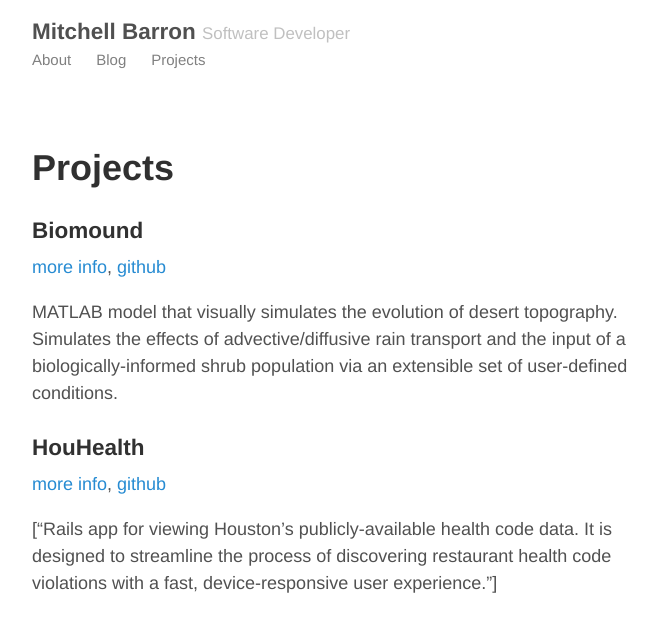
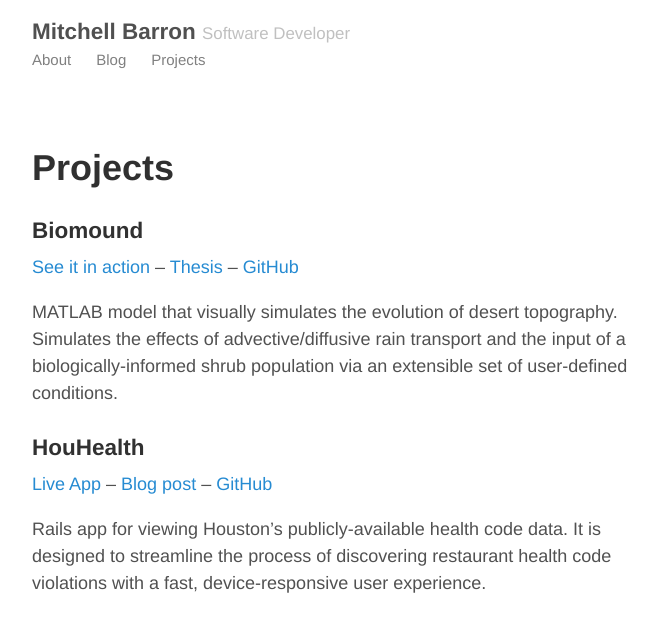
Before and after one commit to mtchllbrrn/mtchllbrrn.github.io, a Jekyll site: the page built from projects.md, in a window 1280 px wide. Shown: the top 632 px of the page, without its empty margins (293-950 px from the left). Built offline with Jekyll 4.4.1, drawn with Linux system fonts in a browser that asks for light colours.

Commit message:
Implement deployment-ready Projects page.

```diff
--- a/_config.yml
+++ b/_config.yml
@@ -7,9 +7,7 @@ pages_list:
 
 # Collections
 collections:
-  projects:
-    output: true
-    permalink: /projects/:path/
+  - projects
 
 # Permalinks
 #
--- a/_projects/houhealth.md
+++ b/_projects/houhealth.md
@@ -1,9 +1,10 @@
 ---
 title: HouHealth
-excerpt:
-  - Rails app for viewing Houston's publicly-available health code data. It is designed to streamline the process of discovering restaurant health code violations with a fast, device-responsive user experience.
-github: https://github.com/mtchllbrrn/houhealth/
 layout: page
 ---
 
-These are the HouHealth contents
+[Live App](http://www.houhealth.com) --
+[Blog post](/houhealth/) --
+[GitHub](https://github.com/mtchllbrrn/houhealth/)
+
+Rails app for viewing Houston's publicly-available health code data. It is designed to streamline the process of discovering restaurant health code violations with a fast, device-responsive user experience.
--- a/projects.md
+++ b/projects.md
@@ -7,8 +7,6 @@ title: Projects
 
 ### {{ project.title }}
 
-[more info]({{ project.url }}), [github]({{ project.github }})
-
-{{ project.excerpt }}
+{{ project.content }}
 
 {% endfor %}
```
Also changed, not shown: _projects/biomound.md (+5 -3 lines).
